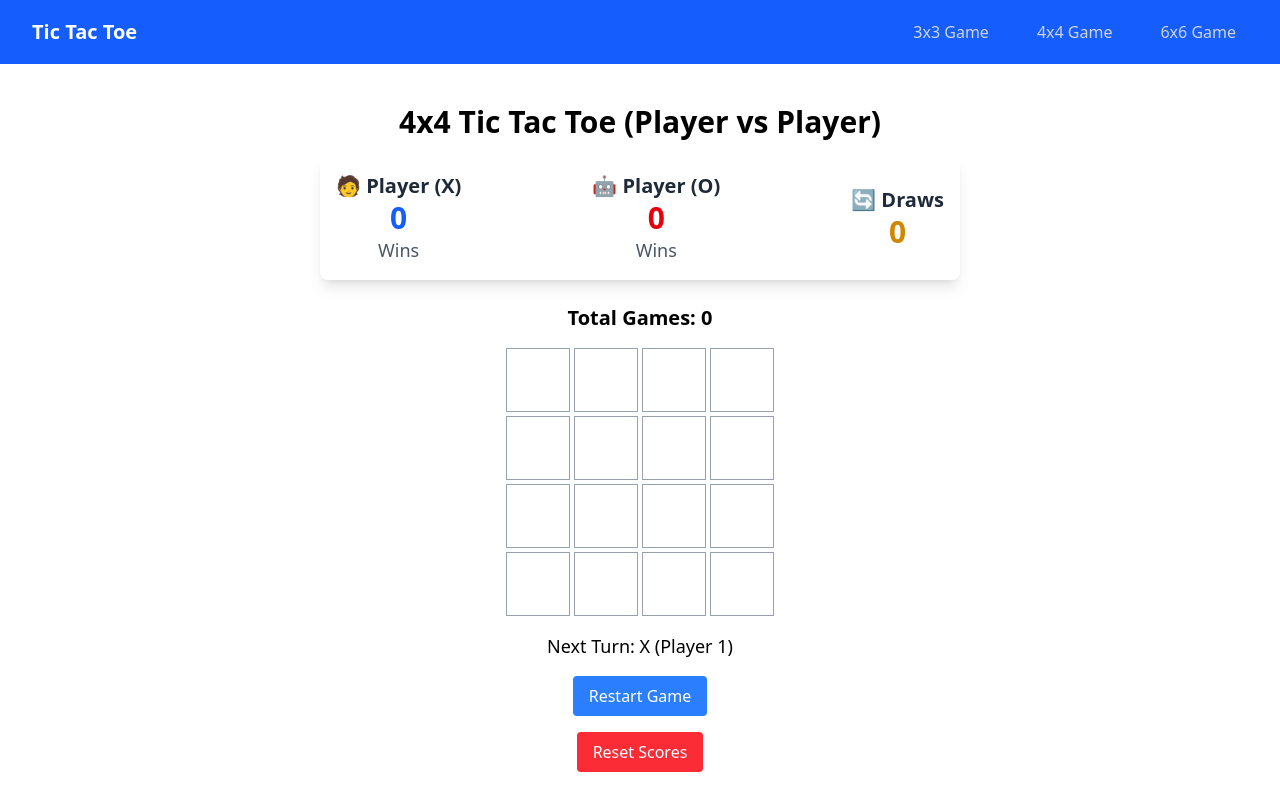
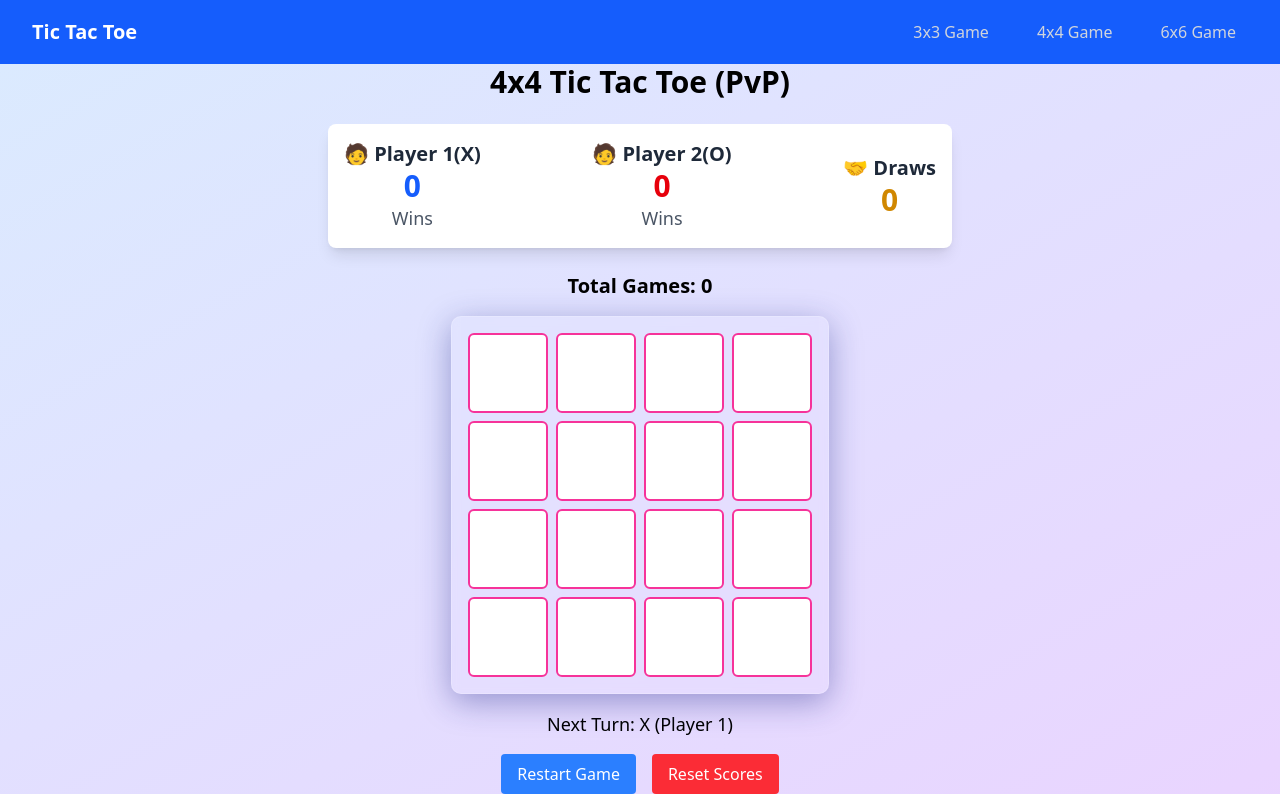
Before and after one commit to atish0117/Tictac, a React (Vite) app: page /four in a window 1280 px wide. Built offline with nearby package versions, Linux system fonts and the light colour scheme.

Commit message:
design all game mode

```diff
--- a/src/Pages/AI_TicTacToe4x4.jsx
+++ b/src/Pages/AI_TicTacToe4x4.jsx
@@ -182,9 +182,20 @@ const AI_TicTacToe4x4 = () => {
     return (
       <button
         key={index}
-        className={`w-16 h-16 text-xl font-bold border border-gray-400 flex items-center justify-center ${
+        className={`w-16 h-16  md:w-20 md:h-20 border-2 flex items-center justify-center
+           text-2xl font-bold cursor-pointer rounded-md
+          transition-all duration-200 ease-in-out select-none
+          ${
+            board[index] === 'X'
+              ? 'text-blue-600'
+              : board[index] === 'O'
+              ? 'text-red-500'
+              : 'text-pink-500'
+          }
+          ${
           isWinningCell ? 'bg-green-300' : 'bg-white'
-        }`}
+        }
+        ${!board[index] && !winnerInfo.winner ? 'hover:bg-gray-200' : ''}`}
         onClick={() => handleClick(index)}
       >
         {board[index]}
@@ -193,9 +204,9 @@ const AI_TicTacToe4x4 = () => {
   };
 
   return (
-    <div className="flex flex-col items-center mt-10">
+    <div className="flex flex-col items-center bg-gradient-to-br from-blue-100 to-purple-200">
       <h1 className="text-3xl font-bold mb-4">4x4 Tic Tac Toe (AI Mode)</h1>
-
+      {/* Scoreboard */}
       <div className="w-1/2 flex justify-between items-center bg-white p-4 rounded-lg shadow-lg mb-6">
         <div className="text-center">
           <p className="text-xl font-bold text-gray-800">🧑 Player (X)</p>
@@ -218,8 +229,15 @@ const AI_TicTacToe4x4 = () => {
       </div>
 
       <div
-        className={`grid gap-1`}
-        style={{ gridTemplateColumns: `repeat(${size}, 4rem)` }}
+        className={`grid gap-2 grid-cols-4 p-4`}
+        style={{  maxWidth: 'fit-content',
+          boxShadow: "0 8px 32px 0 rgba(31, 38, 135, 0.4)",
+          backdropFilter: "blur(4px)",
+          WebkitBackdropFilter: "blur(4px)",
+          background: "rgba(250, 242, 242, 0.05)",
+          borderRadius: "10px",
+          border: "1px solid rgba(255, 255, 255, 0.18)",
+        }}
       >
         {board.map((_, index) => renderCell(index))}
       </div>
@@ -227,7 +245,7 @@ const AI_TicTacToe4x4 = () => {
       <div className="mt-4 text-lg font-medium">
         {winnerInfo.winner ? (
           winnerInfo.winner === 'Draw' ? (
-            <p className="text-yellow-600">🚫 Draw</p>
+            <p className="text-yellow-600">🚫 It's a Draw!</p>
           ) : (
             <p className="text-green-600">🎉 Winner: {winnerInfo.winner}</p>
           )
--- a/src/Pages/Home.jsx
+++ b/src/Pages/Home.jsx
@@ -24,6 +24,10 @@ const TicTacToe = () => {
   const [winningColor, setWinningColor] = useState(""); // Store the color for the winning boxes
   const [isDarkMode, setIsDarkMode] = useState(false); // For Dark Mode Toggle
   const [turnChanged, setTurnChanged] = useState(false); // For detecting turn change
+
+ // Score state
+  const [xScore, setXScore] = useState(0);
+  const [oScore, setOScore] = useState(0);
 
   // Function to generate random color
   const getRandomColor = () => {
@@ -90,6 +94,13 @@ const TicTacToe = () => {
       // Play sound when winner is declared
       const winSound = new Audio("/win-sound.mp3");
       winSound.play();
+
+       // Update the score based on the winner
+      if (win === "X") {
+        setXScore(xScore + 1);
+      } else {
+        setOScore(oScore + 1);
+      }
     } else {
       setIsXNext(!isXNext);
       setTurnChanged(true); // Trigger turn change effect
@@ -129,6 +140,46 @@ const TicTacToe = () => {
       <h1 className="text-4xl font-bold mb-6 text-gray-800 drop-shadow-md">
       Xtreme Tic-Tac-Toe
       </h1>
+
+       {/* Scoreboard */}
+       <div className="mb-6 w-full max-w-xl bg-white dark:bg-gray-700 rounded-2xl p-4 shadow-xl flex flex-col sm:flex-row items-center justify-between gap-4">
+        <div className={`flex-1 text-center ${xScore > oScore ? "text-green-600" : ""}`}>
+          <h2 className="text-lg font-bold flex items-center justify-center gap-2">
+            🧑 Player (X)
+          </h2>
+          <p className="text-3xl font-extrabold">{xScore}</p>
+          <div className="w-full h-2 bg-gray-300 rounded mt-2 overflow-hidden">
+            <div
+              className="h-full bg-blue-500 transition-all duration-500"
+              style={{ width: `${xScore + oScore === 0 ? 50 : (xScore / (xScore + oScore)) * 100}%` }}
+            ></div>
+          </div>
+        </div>
+
+        <div className={`flex-1 text-center ${oScore > xScore ? "text-green-600" : ""}`}>
+          <h2 className="text-lg font-bold flex items-center justify-center gap-2">
+          🧑 Player (O)
+          </h2>
+          <p className="text-3xl font-extrabold">{oScore}</p>
+          <div className="w-full h-2 bg-gray-300 rounded mt-2 overflow-hidden">
+            <div
+              className="h-full bg-pink-500 transition-all duration-500"
+              style={{ width: `${xScore + oScore === 0 ? 50 : (oScore / (xScore + oScore)) * 100}%` }}
+            ></div>
+          </div>
+        </div>
+
+        <button
+          onClick={() => {
+            setXScore(0);
+            setOScore(0);
+          }}
+          className="bg-red-500 text-white font-medium px-4 py-2 rounded hover:bg-red-600 transition shadow"
+          title="Reset both scores to zero"
+        >
+          Reset Scores
+        </button>
+      </div>
 
       <div
         className="grid grid-cols-3 gap-4 bg-amber-200 p-4 rounded-2xl transform rotate-3d-[30deg]"
@@ -194,14 +245,3 @@ const TicTacToe = () => {
 };
 
 export default TicTacToe;
-
-
-
-  // style={{
-        //   boxShadow: "0 8px 32px 0 rgba(31, 38, 135, 0.4)",
-        //   backdropFilter: "blur(4px)",
-        //   WebkitBackdropFilter: "blur(4px)",
-        //   background: "rgba(250, 242, 242, 0.05)",
-        //   borderRadius: "10px",
-        //   border: "1px solid rgba(255, 255, 255, 0.18)",
-        // }}
--- a/src/Pages/SixBox.jsx
+++ b/src/Pages/SixBox.jsx
@@ -125,9 +125,20 @@ const TicTacToe6x6 = () => {
     return (
       <button
         key={index}
-        className={`w-16 h-16 text-xl font-bold border border-gray-400 flex items-center justify-center ${
+        className={`w-16 h-16 md:w-20 md:h-20 border-2 flex items-center justify-center
+          text-2xl font-bold cursor-pointer rounded-md
+          transition-all duration-200 ease-in-out select-none
+          ${
+            board[index] === 'X'
+              ? 'text-blue-600'
+              : board[index] === 'O'
+              ? 'text-red-500'
+              : 'text-pink-500'
+          }
+          ${
           isWinningCell ? 'bg-green-300' : 'bg-white'
-        }`}
+        }
+        ${!board[index] && !winnerInfo.winner ? 'hover:bg-gray-200' : ''}`}
         onClick={() => handleClick(index)}
       >
         {board[index]}
@@ -136,8 +147,8 @@ const TicTacToe6x6 = () => {
   };
 
   return (
-    <div className="flex flex-col items-center mt-10">
-      <h1 className="text-3xl font-bold mb-4">6x6 Tic Tac Toe</h1>
+    <div className="flex flex-col items-center pt-10 bg-gradient-to-br from-blue-100 to-purple-200 ">
+      <h1 className="text-3xl font-bold mb-4">6x6 Tic Tac Toe (PVP)</h1>
 
       {/* Detailed Scoreboard */}
       <div className="w-1/2 flex justify-between items-center bg-white p-4 rounded-lg shadow-lg mb-6">
@@ -147,7 +158,7 @@ const TicTacToe6x6 = () => {
     <p className="text-lg text-gray-600">Wins</p>
   </div>
   <div className="text-center">
-    <p className="text-xl font-bold text-gray-800">🤖 Player (O)</p>
+    <p className="text-xl font-bold text-gray-800">🧑 Player (O)</p>
     <p className="text-3xl font-extrabold text-red-600">{oWins}</p>
     <p className="text-lg text-gray-600">Wins</p>
   </div>
--- a/src/Pages/TicTacToe4x4.jsx
+++ b/src/Pages/TicTacToe4x4.jsx
@@ -13,14 +13,12 @@ const TicTacToe4x4 = () => {
 
   const handleClick = (index) => {
     if (board[index] || winnerInfo.winner) return;
-
     const newBoard = [...board];
     newBoard[index] = isXNext ? 'X' : 'O';
     setBoard(newBoard);
     setIsXNext(!isXNext);
   };
 
-  // Check for win or draw
   useEffect(() => {
     const result = calculateWinner(board, size);
     if (result) {
@@ -49,7 +47,7 @@ const TicTacToe4x4 = () => {
   };
 
   const calculateWinner = (squares, size) => {
-    const lines = generateWinningCombos(size, 4); // Ensure `inARow` is set to 4
+    const lines = generateWinningCombos(size, 4);
     for (let line of lines) {
       const [a, b, c, d] = line;
       if (
@@ -103,37 +101,51 @@ const TicTacToe4x4 = () => {
   };
 
   const renderCell = (index) => {
-    const isWinningCell = winnerInfo.winningCells.includes(index);
+    const isWinning = winnerInfo.winningCells.includes(index);
     return (
-      <button
+      <div
         key={index}
-        className={`w-16 h-16 text-xl font-bold border border-gray-400 flex items-center justify-center ${
-          isWinningCell ? 'bg-green-300' : 'bg-white'
-        }`}
         onClick={() => handleClick(index)}
+        className={`
+          w-16 h-16 md:w-20 md:h-20 border-2 rounded-md
+          flex items-center justify-center text-2xl font-bold cursor-pointer
+          transition-all duration-200 ease-in-out select-none
+
+          ${
+            board[index] === 'X'
+              ? 'text-blue-600'
+              : board[index] === 'O'
+              ? 'text-red-500'
+              : 'text-pink-500'
+          }
+          ${!board[index] && !winnerInfo.winner ? 'hover:bg-gray-200' : ''}
+          ${isWinning ? 'bg-green-300 animate-pulse' : 'bg-white'}
+        ` }
       >
         {board[index]}
-      </button>
+      </div>
     );
   };
 
   return (
-    <div className="flex flex-col items-center mt-10">
-      <h1 className="text-3xl font-bold mb-4">4x4 Tic Tac Toe (Player vs Player)</h1>
+    <div className="flex flex-col items-center px-4
+              bg-gradient-to-br from-blue-100 to-purple-200">
+      <h1 className="text-3xl font-bold mb-6 text-center">4x4 Tic Tac Toe (PvP)</h1>
 
+      {/* Scoreboard */}
       <div className="w-1/2 flex justify-between items-center bg-white p-4 rounded-lg shadow-lg mb-6">
         <div className="text-center">
-          <p className="text-xl font-bold text-gray-800">🧑 Player (X)</p>
+          <p className="text-xl font-bold text-gray-800">🧑 Player 1(X)</p>
           <p className="text-3xl font-extrabold text-blue-600">{xWins}</p>
           <p className="text-lg text-gray-600">Wins</p>
         </div>
         <div className="text-center">
-          <p className="text-xl font-bold text-gray-800">🤖 Player (O)</p>
+          <p className="text-xl font-bold text-gray-800">🧑 Player 2(O)</p>
           <p className="text-3xl font-extrabold text-red-600">{oWins}</p>
           <p className="text-lg text-gray-600">Wins</p>
         </div>
         <div className="text-center">
-          <p className="text-xl font-bold text-gray-800">🔄 Draws</p>
+          <p className="text-xl font-bold text-gray-800">🤝 Draws</p>
           <p className="text-3xl font-extrabold text-yellow-600">{draws}</p>
         </div>
       </div>
@@ -142,17 +154,26 @@ const TicTacToe4x4 = () => {
         <h3 className="text-xl font-semibold">Total Games: {totalGames}</h3>
       </div>
 
+      {/* Game Board */}
       <div
-        className={`grid gap-1`}
-        style={{ gridTemplateColumns: `repeat(${size}, 4rem)` }}
+        className={`grid gap-2 grid-cols-4 p-4`}
+        style={{ maxWidth: 'fit-content',
+          boxShadow: "0 8px 32px 0 rgba(31, 38, 135, 0.4)",
+          backdropFilter: "blur(4px)",
+          WebkitBackdropFilter: "blur(4px)",
+          background: "rgba(250, 242, 242, 0.05)",
+          borderRadius: "10px",
+          border: "1px solid rgba(255, 255, 255, 0.18)",
+          }}
       >
-        {board.map((_, index) => renderCell(index))}
+        {board.map((_, i) => renderCell(i))}
       </div>
 
-      <div className="mt-4 text-lg font-medium">
+      {/* Game Info */}
+      <div className="mt-4 text-lg font-medium text-center">
         {winnerInfo.winner ? (
           winnerInfo.winner === 'Draw' ? (
-            <p className="text-yellow-600">🚫 Draw</p>
+            <p className="text-yellow-600">🚫 It's a Draw!</p>
           ) : (
             <p className="text-green-600">🎉 Winner: {winnerInfo.winner}</p>
           )
@@ -161,19 +182,21 @@ const TicTacToe4x4 = () => {
         )}
       </div>
 
+      {/* Buttons */}
+      <div className="mt-4 flex gap-4">
         <button
-        className="mt-4 px-4 py-2 bg-blue-500 text-white rounded hover:bg-blue-600"
           onClick={resetGame}
+          className="px-4 py-2 bg-blue-500 text-white rounded hover:bg-blue-600"
         >
           Restart Game
         </button>
-
         <button
-        className="mt-4 px-4 py-2 bg-red-500 text-white rounded hover:bg-red-600"
           onClick={resetScores}
+          className="px-4 py-2 bg-red-500 text-white rounded hover:bg-red-600"
         >
           Reset Scores
         </button>
+      </div>
     </div>
   );
 };
```
Lines whose indentation alone changed are shown as unchanged.
